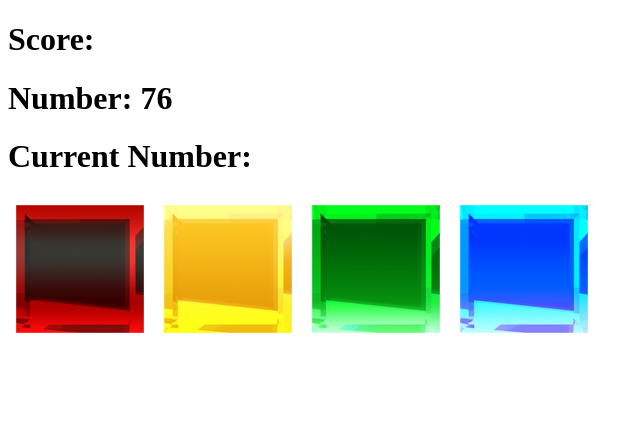
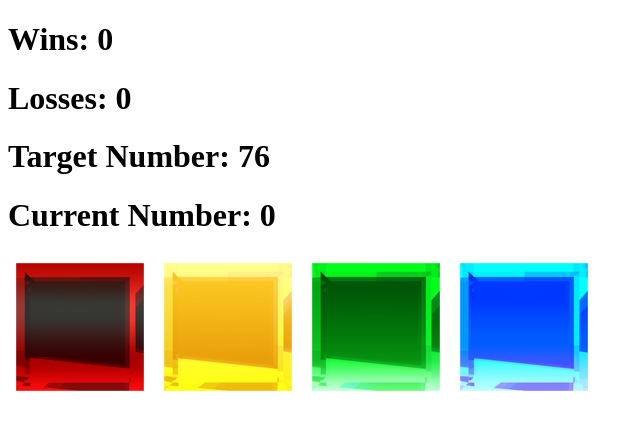
Before and after one commit to Yakoloi/week-4-game, a plain HTML site: page index.html in a window 1280 px wide. Shown: the whole page, without its empty margins (0-643 px from the left). Drawn offline with nearby package versions, Linux system fonts and the light colour scheme.

Commit message:
basic game finished

```diff
--- a/assets/javascript/game.js
+++ b/assets/javascript/game.js
@@ -13,7 +13,11 @@ function init() {
     crystalArray[crystalArray.length] = crystalNumber;
   }
   currentNum = 0;
-  $("#target").text("Number: " + targetNumber);
+  $("#wins").text("Wins: " + win);
+  $("#losses").text("Losses: " + loss);
+  $("#target").text("Target Number: ");
+  $("#whiteboard").text("Current Number: " + currentNum)
+  $("#target").text("Target Number: " + targetNumber);
   console.log("crystalArray: " + crystalArray);
   console.log("set this crystal array index to ruby" + crystalArray[0]);
 
@@ -28,12 +32,18 @@ $(document).ready(function() {
   $(".crystals").click(function() {
     var crystalValue = $(this).attr('id');
 
+      if (currentNum === targetNumber) {
+        alert("you win");
+        win++;
+        $("#wins").text("Wins: " + win);
+        init();
+      }
+
       if (currentNum > targetNumber) {
         alert("You lose");
         loss ++;
-        targetNumber = "";
+        $("#losses").text("Losses: " + loss);
         init();
-
       }
 
       else if (crystalValue === "ruby") {
--- a/index.html
+++ b/index.html
@@ -13,9 +13,10 @@
 
 <body>
 
-  <h1>Score: </h1>
-  <h1 id="target">Number: </h1>
-  <h1 id="whiteboard">Current Number: </h1>
+  <h1 id="wins">Wins</h1>
+  <h1 id="losses">Losses</h1>
+  <h1 id="target">Target Number</h1>
+  <h1 id="whiteboard">Current Number</h1>
 
 
   <div>
```
